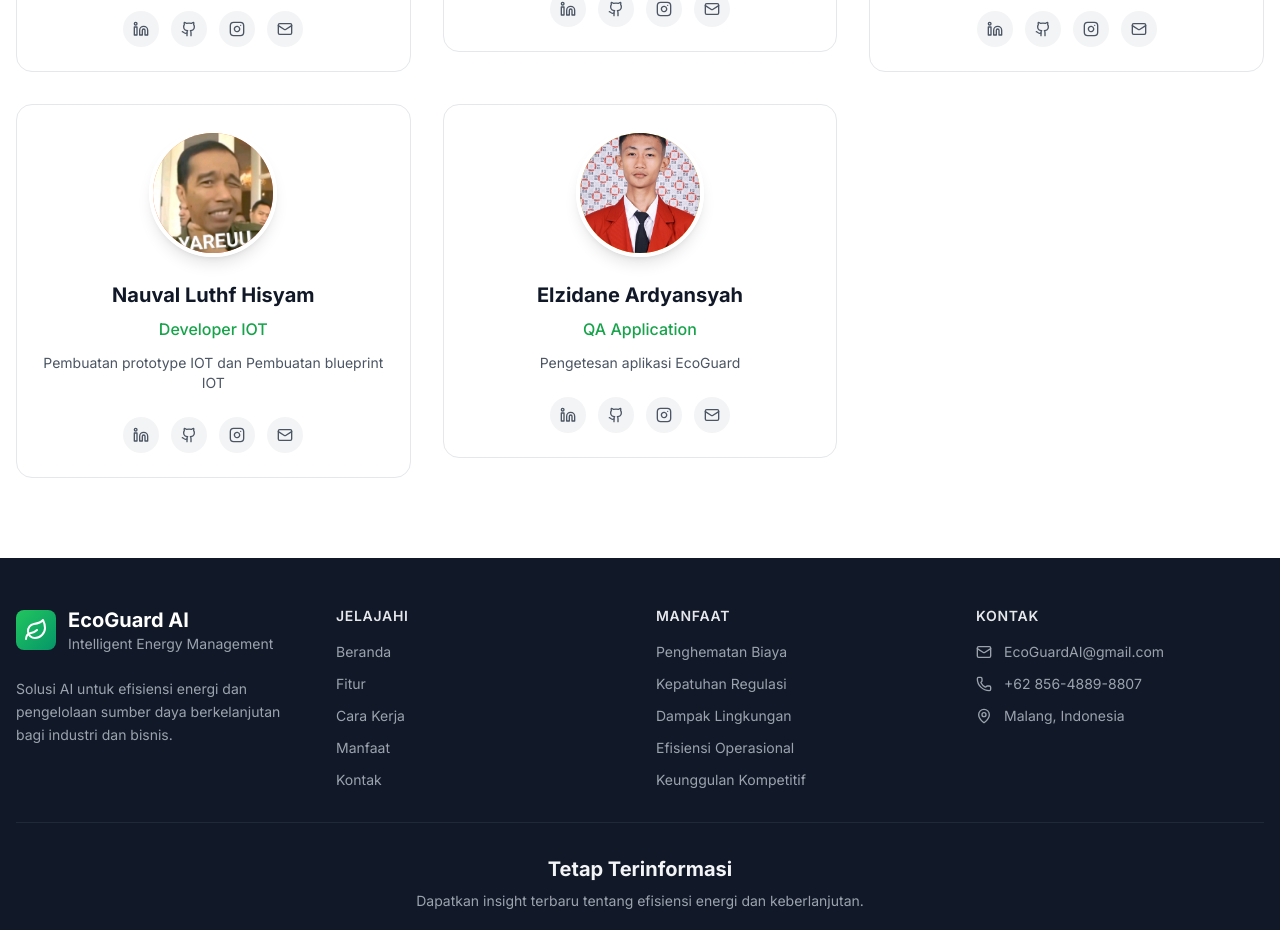
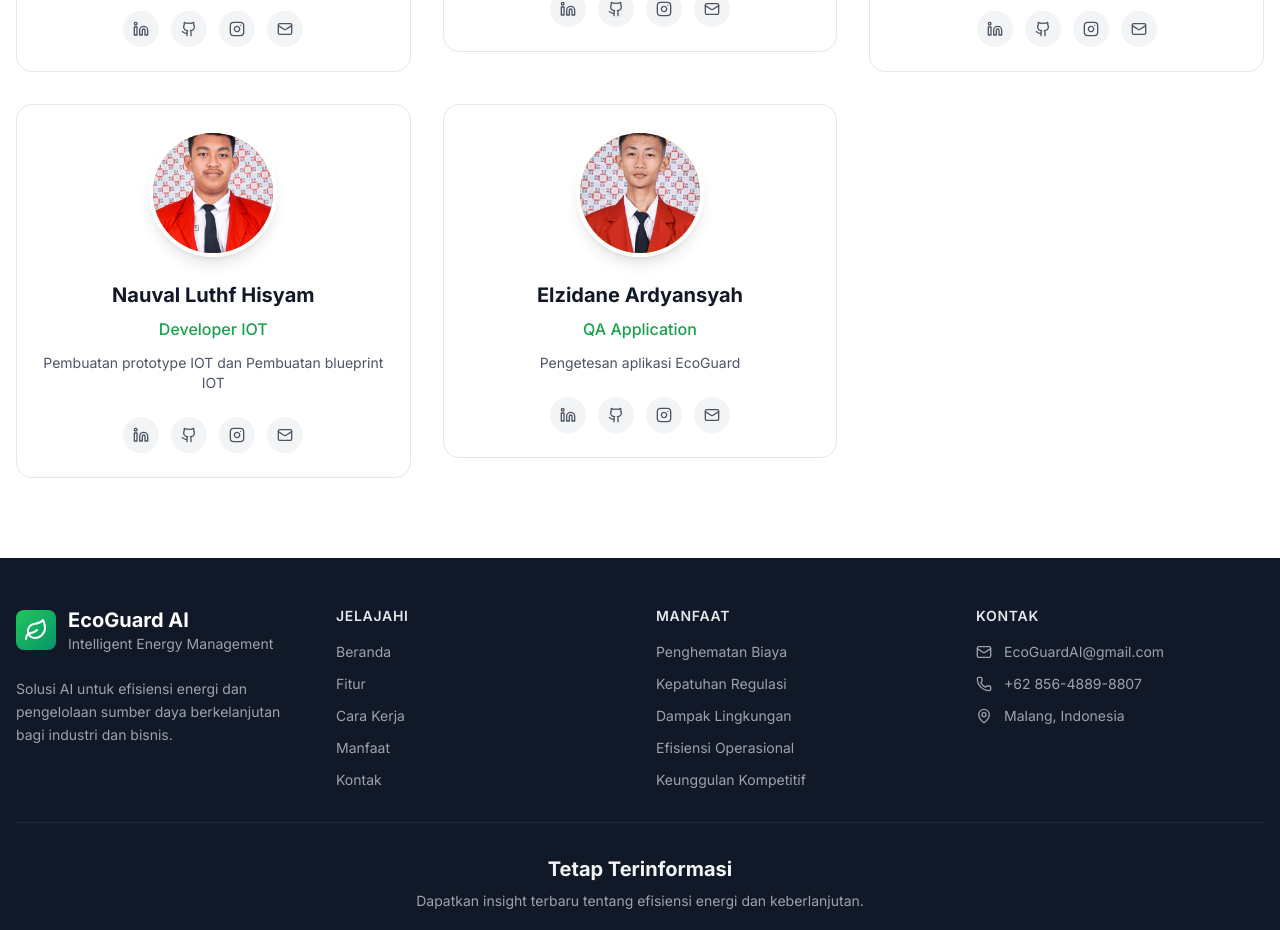
Before and after one commit to nabilkencana/EcoGuard-AI, a React (Create React App) app: page /about in a window 1280 px wide. Shown: the part 2880-3810 px from the top of the page. Built offline with nearby package versions, Linux system fonts and the light colour scheme; no server answers.

Commit message:
penambahan avatar nopal

```diff
--- a/src/pages/About.jsx
+++ b/src/pages/About.jsx
@@ -84,7 +84,7 @@ const About = () => {
             name: 'Nauval Luthf Hisyam',
             role: 'Developer IOT',
             description: 'Pembuatan prototype IOT dan Pembuatan blueprint IOT',
-            image: '/images/team/nopal.jpg',
+            image: '/images/team/nopal.jpeg',
             color: 'from-orange-400 to-red-500',
             social: {
                 linkedin: 'https://www.linkedin.com/in/nauval-faiz-0b1436339',
```
Also changed, not shown: public/images/team/nopal.jpeg (added).
